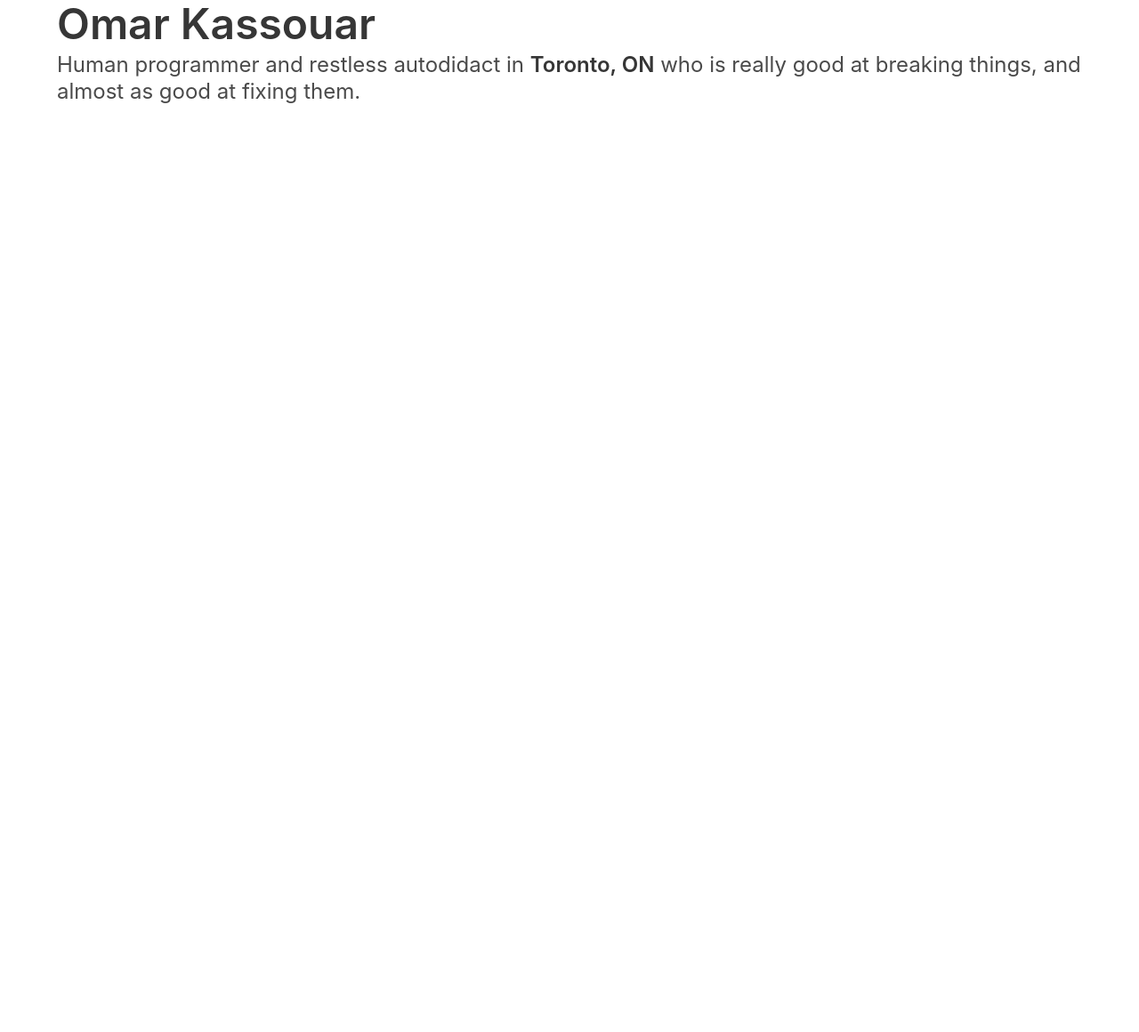
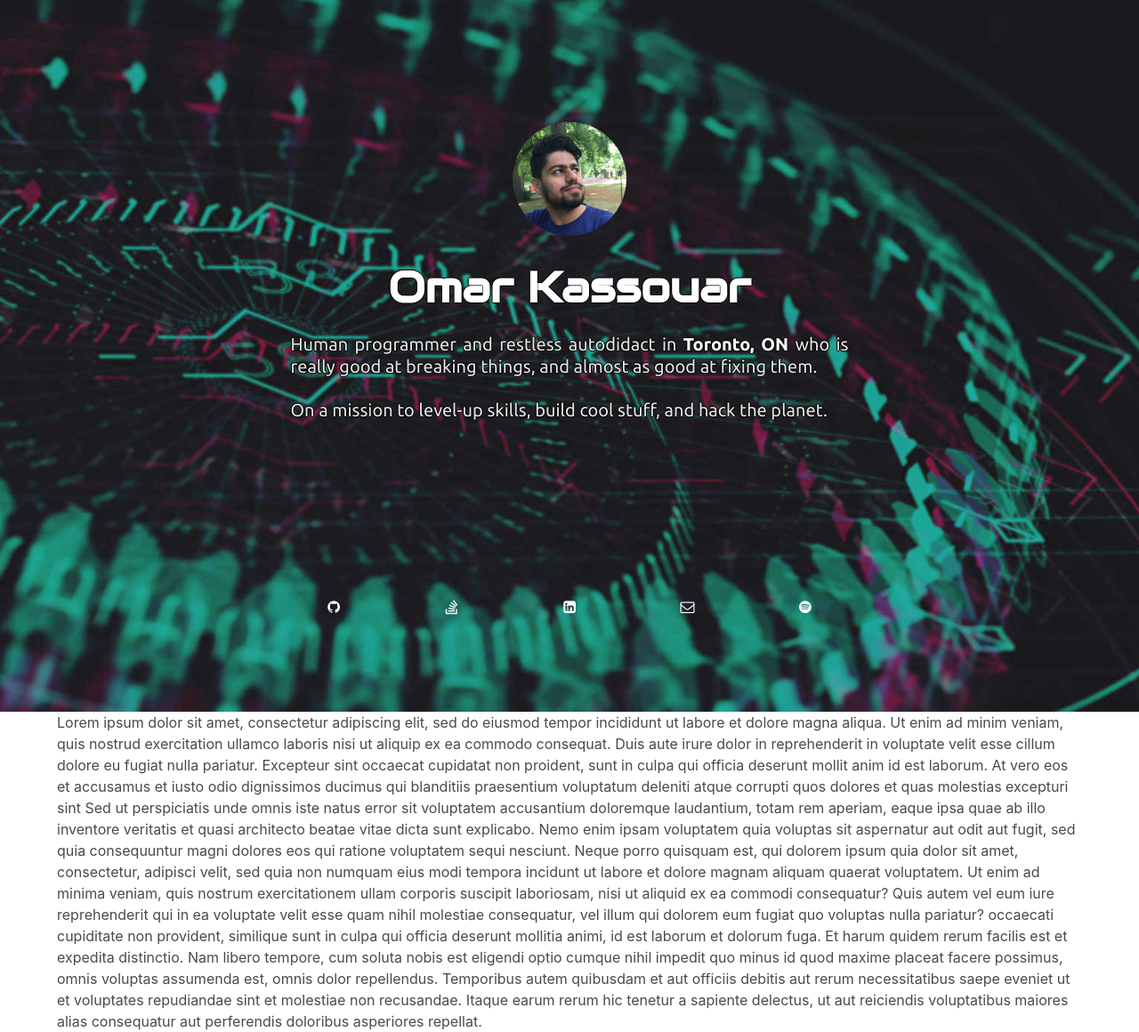
Before and after one commit to O-kasso/O-kasso.github.io, a plain HTML site: page index.html in a window 1280 px wide. Shown: the whole page at 89% size. Before the commit the page ends 800 px from the top, so only its background shows below. Drawn offline with nearby package versions, Linux system fonts and the light colour scheme.

Commit message:
introduction hero layout

```diff
--- a/index.html
+++ b/index.html
@@ -2,16 +2,74 @@
 <html lang="en">
   <head>
     <meta charset="UTF-8">
+    <meta name="viewport" content="width=device-width, initial-scale=1">
     <link rel="stylesheet" href="https://cdnjs.cloudflare.com/ajax/libs/bulma/0.4.2/css/bulma.min.css">
     <link rel="stylesheet" href="https://maxcdn.bootstrapcdn.com/font-awesome/4.7.0/css/font-awesome.min.css">
-    <title>Omar Kassouar</title>
+    <link rel="stylesheet" href="https://fonts.googleapis.com/css?family=Audiowide|Ubuntu:400,700">
+    <link rel="stylesheet" href="style.css">
+    <title>Omar Kassouar | Developer</title>
   </head>
   <body>
-    <div class="container">
-      <h1 class="title is-1">Omar Kassouar</h1>
-      <h4 class="subtitle is-4">
-        Human programmer and restless autodidact in <strong>Toronto, ON</strong> who is really good at breaking things, and almost as good at fixing them.
-      </h4>
+    <div class="hero intro-hero is-dark is-fullheight">
+      <div class="hero-body">
+        <div class="container">
+          <div class="intro">
+          <div class="avatar image is-128x128">
+            <img src="avatar.jpg" alt="avatar">
+          </div>
+          <h1 class="title is-1 is-spaced name">Omar Kassouar</h1>
+          <h5 class="subtitle is-5">
+            Human programmer and restless autodidact in <strong>Toronto, ON</strong> who is really good at breaking things, and almost as good at fixing them.
+          </h4>
+          <h5 class="subtitle is-5">
+            On a mission to level-up skills, build cool stuff, and hack the planet.
+          </h4>
+          </div>
+          <div class="social-links level is-mobile">
+            <a class="level-item" href="https://github.com/O-kasso">
+              <span class="icon is-large">
+                <i class="fa fa-github"></i>
+              </span>
+            </a>
+            <a class="level-item" href="https://stackoverflow.com/users/6814861/o-kasso">
+              <span class="icon is-large">
+                <i class="fa fa-stack-overflow"></i>
+              </span>
+            </a>
+            <a class="level-item" href="https://www.linkedin.com/in/omarkassouar/">
+              <span class="icon is-large">
+                <i class="fa fa-linkedin-square"></i>
+              </span>
+            </a>
+            <a class="level-item" href="mailto:omar@kassouar.com">
+              <span class="icon is-large">
+                <i class="fa fa-envelope-o"></i>
+              </span>
+            </a>
+            <a class="level-item" href="https://open.spotify.com/user/o_kasso">
+              <span class="icon is-large">
+                <i class="fa fa-spotify"></i>
+              </span>
+            </a>
+          </div>
+        </div>
+      </div>
+    </div>
+    <div class="container temp">
+      Lorem ipsum dolor sit amet, consectetur adipiscing elit, sed do eiusmod tempor incididunt ut labore et dolore magna aliqua. Ut enim ad minim veniam, quis nostrud exercitation
+      ullamco laboris nisi ut aliquip ex ea commodo consequat. Duis aute irure dolor in reprehenderit in voluptate velit esse cillum dolore eu fugiat nulla pariatur. Excepteur sint
+      occaecat cupidatat non proident, sunt in culpa qui officia deserunt mollit anim id est laborum.
+      At vero eos et accusamus et iusto odio dignissimos ducimus qui blanditiis praesentium voluptatum deleniti atque corrupti quos dolores et quas molestias excepturi sint
+      Sed ut perspiciatis unde omnis iste natus error sit voluptatem accusantium doloremque laudantium, totam rem aperiam, eaque ipsa quae ab illo inventore veritatis et quasi
+      architecto beatae vitae dicta sunt explicabo. Nemo enim ipsam voluptatem quia voluptas sit aspernatur aut odit aut fugit, sed quia consequuntur magni dolores eos qui ratione
+      voluptatem sequi nesciunt. Neque porro quisquam est, qui dolorem ipsum quia dolor sit amet, consectetur, adipisci velit, sed quia non numquam eius modi tempora incidunt ut
+      labore et dolore magnam aliquam quaerat voluptatem. Ut enim ad minima veniam, quis nostrum exercitationem ullam corporis suscipit laboriosam, nisi ut aliquid ex ea commodi
+      consequatur? Quis autem vel eum iure reprehenderit qui in ea voluptate velit esse quam nihil molestiae consequatur, vel illum qui dolorem eum fugiat quo voluptas nulla
+      pariatur?
+      occaecati cupiditate non provident, similique sunt in culpa qui officia deserunt mollitia animi, id est laborum et dolorum fuga. Et harum quidem rerum facilis est et expedita
+      distinctio. Nam libero tempore, cum soluta nobis est eligendi optio cumque nihil impedit quo minus id quod maxime placeat facere possimus, omnis voluptas assumenda est, omnis
+      dolor repellendus. Temporibus autem quibusdam et aut officiis debitis aut rerum necessitatibus saepe eveniet ut et voluptates repudiandae sint et molestiae non recusandae.
+      Itaque earum rerum hic tenetur a sapiente delectus, ut aut reiciendis voluptatibus maiores alias consequatur aut perferendis doloribus asperiores repellat.
     </div>
   </body>
 </html>
--- /dev/null
+++ b/style.css
@@ -0,0 +1,32 @@
+.hero.intro-hero {
+  background: url("high-tech-bg.jpg") no-repeat center center fixed;
+  background-size: auto 100%;
+}
+
+.hero-body .intro {
+  margin: 0 auto 15%;
+  padding: 1%;
+  max-width: 650px;
+  font-family: 'Ubuntu', sans-serif;
+  text-align: justify;
+  text-shadow: -1px 0 black, 0 1px black, 1px 0 black, 0 -1px black;
+}
+
+.intro .name {
+  text-align: center;
+  font-family: 'Audiowide', cursive;
+  color: red;
+}
+
+.social-links {
+  margin: 0 auto;
+  max-width: 650px;
+}
+
+.avatar.image {
+  margin: 5% auto;
+}
+
+.avatar.image img {
+  border-radius: 50%;
+}
```
Also changed, not shown: avatar.jpg (added), high-tech-bg.jpg (added), 1 other file.
